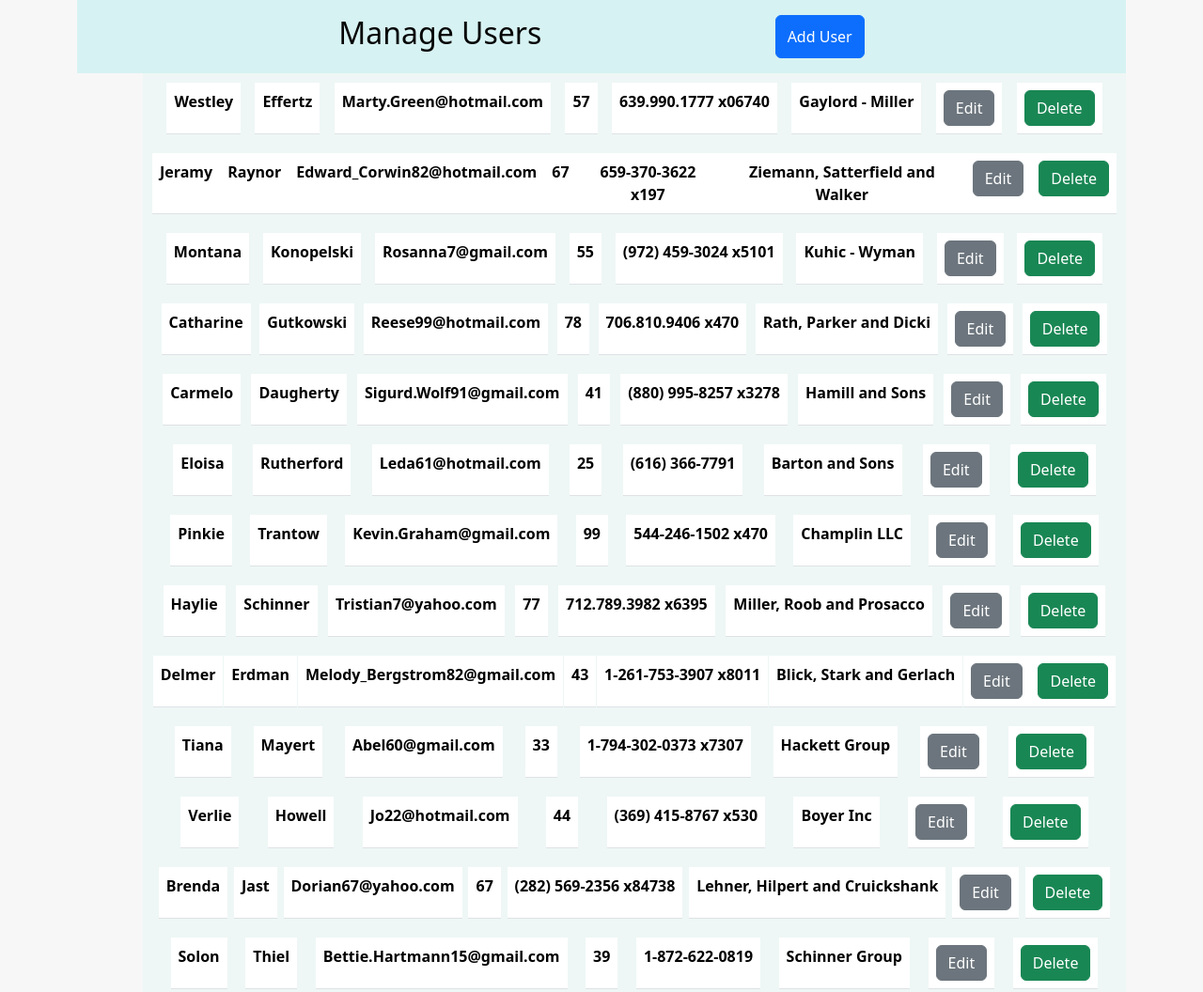
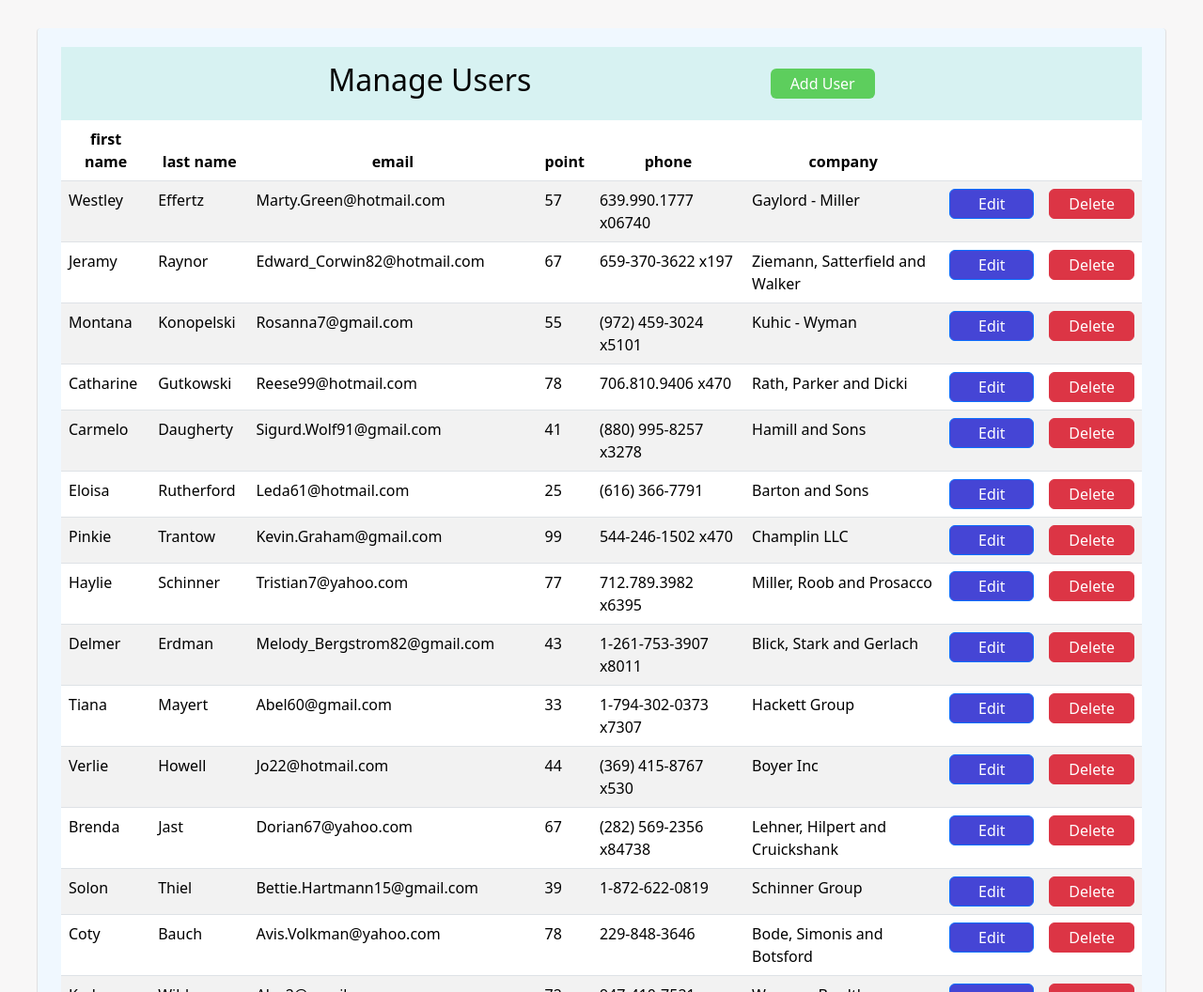
Before and after one commit to tanvirim/Javascript-CRUD, a website with bundled scripts: page index.html in a window 1280 px wide. Shown: the top 1056 px of the page at 94% size. Built offline with nearby package versions, Linux system fonts and the light colour scheme.

Commit message:
layour update

```diff
--- a/app.js
+++ b/app.js
@@ -1,36 +1,43 @@
 import  {userData} from "./data.js";
 
-let thead = "";
+let tbody = "";
 if (typeof document !== "undefined") {
-  thead = document.querySelector('thead');
+  tbody = document.querySelector('tbody');
 }
+
+//update table
 
 function updateTable(){
 
     let data = "";
+    let id = null ;
 
     if (userData.length>0) {
         for (let i = 0; i < userData.length; i++) {
 
-            data += ` <tr class="table-row">
-                    <th>${userData[i].firstName}</th>
-                    <th>${userData[i].lastName}</th>
-                    <th>${userData[i].email}</th>
-                    <th>${userData[i].point}</th>
-                    <th>${userData[i].phone}</th>
-                    <th>${userData[i].company}</th>
-                    <th> <button type="button" class="btn btn-secondary"> Edit</button></th>
-                    <th> <button type="button" class="btn btn-success">Delete</button> </th>
-
+            data += ` <tr id="${i}">
+                    <td>${userData[i].firstName}</td>
+                    <td>${userData[i].lastName}</td>
+                    <td>${userData[i].email}</td>
+                    <td>${userData[i].point}</td>
+                    <td>${userData[i].phone}</td>
+                    <td>${userData[i].company}</td>
+                    <td> <button  type="button" class="btn btn-primary" onclick="editTable()"> Edit</button></td>
+                    <td> <button type="button" class="btn btn-danger">Delete</button> </td>
         </tr>
             `
-
         }
 
-        thead.innerHTML = data ;
-        console.log(data);
+        tbody.innerHTML = data ;
+    }
 
-    }
+
 }
 
 updateTable()
+
+function editTable(event){
+    return console.log('event');
+}
+
+editTable()
--- a/index.html
+++ b/index.html
@@ -10,48 +10,45 @@
 </head>
 
 <body>
-        <div id="hay" class="container">
+        <div class="container mob-table">
             <div class="headers">
                 <h2 class="table-title"> Manage Users</h2>
-                <button type="button" class="btn btn-primary">Add User</button>
-            </div>
+                <buttontype="button" class="btn add">Add User</button>
             </div>
 
-        <div class="container">
 
             <table class="table table-striped ">
                 <thead>
-                <tr class="table-row-1">
+                    <tr>
                         <th>first name</th>
                         <th>last name</th>
                         <th>email</th>
                         <th>point</th>
                         <th>phone</th>
                         <th>company</th>
+                        <th></th>
+                        <th></th>
 
                     </tr>
 
                 </thead>
 
 
-            <thead>
+                <tbody>
                     <tr class="table-row">
-                    <th>james</th>
-                    <th>haward</th>
-                    <th>email@</th>
-                    <th>6</th>
-                    <th>246689456</th>
-                    <th>company.ltd</th>
-                    <th> <button type="button" class="btn btn-secondary"> Edit</button></th>
-                    <th> <button type="button" class="btn btn-success">Delete</button> </th>
+                        <td>james</td>
+                        <td>haward</td>
+                        <td>email@</td>
+                        <td>6</td>
+                        <td>246689456</td>
+                        <td>company.ltd</td>
+                        <td> <button type="button" class="btn btn-primary"> Edit</button></td>
+                        <td> <button type="button" class="btn btn-danger">Delete</button> </td>
+                    </tr>
+                </tbody>
 
+            </table>
 
-
-                </tr>
-
-            </thead>
-        </table>
-    </div>
 </body>
 <script src="https://ajax.googleapis.com/ajax/libs/jquery/3.3.1/jquery.min.js"></script>
   <script type="module" src="app.js" charset="utf-8"></script>
--- a/style.css
+++ b/style.css
@@ -1,4 +1,4 @@
-*{
+ *{
     /* outline: 2px dotted darkred; */
     margin: 0;
     padding: 0;
@@ -7,44 +7,45 @@
 
 body{
     background-color: rgb(248, 247, 247);
+    display: flex;
     justify-content: center;
-    height: 100vh;
+    align-items: center;
 }
 
-.user-table{
+.mob-table{
     max-width: 1200px;
     padding: 20px 25px;
     background-color: aliceblue;
     margin: 30px 0;
     border-radius: 3px;
-    box-shadow:0 1px 1px rgb(139, 129, 129);
+    box-shadow:0 1px 1px rgb(29, 28, 28);
 }
 
 .headers{
     display: flex;
     justify-content: space-evenly;
+    align-items: center;
     background-color: rgb(215, 242, 242);
     color: rgb(5, 5, 5);
     padding: 16px 30px;
 
 }
-
-.table-row-1{
-    background-color: rgb(238, 247, 245);
-    margin-left: 70px;
-    padding: 10px;
-    display: flex;
-    max-width: 900px;
-    justify-content: space-evenly;
-    text-align: center;
+.add{
+    background-color: rgb(93, 206, 93);
+    color: white;
 }
 
-.table-row{
-    background-color: rgb(238, 247, 245);
-    margin-left: 70px;
-    padding: 10px;
-    display: flex;
-    max-width: 1200px;
-    justify-content: space-evenly;
+th{
     text-align: center;
+    color: gray;
 }
+
+.btn{
+    padding: 3px 20px;
+    min-width: 90px;
+}
+
+.btn-primary{
+    color: white;
+    background-color: rgb(69, 69, 213);
+}
```
Lines whose indentation alone changed are shown as unchanged.
